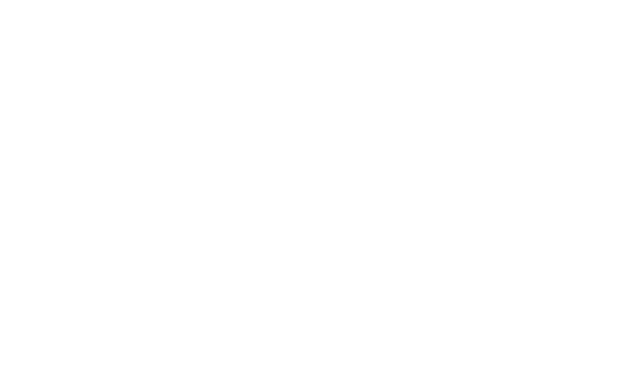
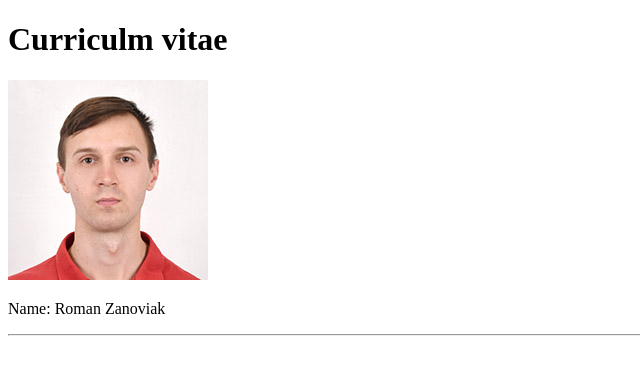
Before and after one commit to RomanZanoviak/cv, a plain HTML site: page index.html in a window 1280 px wide. Shown: the whole page, without its empty margins (0-640 px from the left). Drawn offline with Linux system fonts and the light colour scheme.

Commit message:
feat: create css file

```diff
--- a/index.html
+++ b/index.html
@@ -6,5 +6,17 @@
     <meta name="viewport" content="width=device-width, initial-scale=1.0" />
     <title>Roman CV</title>
   </head>
-  <body></body>
+  <body>
+    <header>
+      <div class="container">
+        <h1>Curriculm vitae</h1>
+        <img id="myPhoto" src="img/Roman_photo.jpg" alt="Roman Roman_photo" />
+        <p>Name: <span>Roman Zanoviak</span></p>
+        <hr />
+      </div>
+    </header>
+    <section>
+      <div class="container"></div>
+    </section>
+  </body>
 </html>
```
Also changed, not shown: style.css (added).
